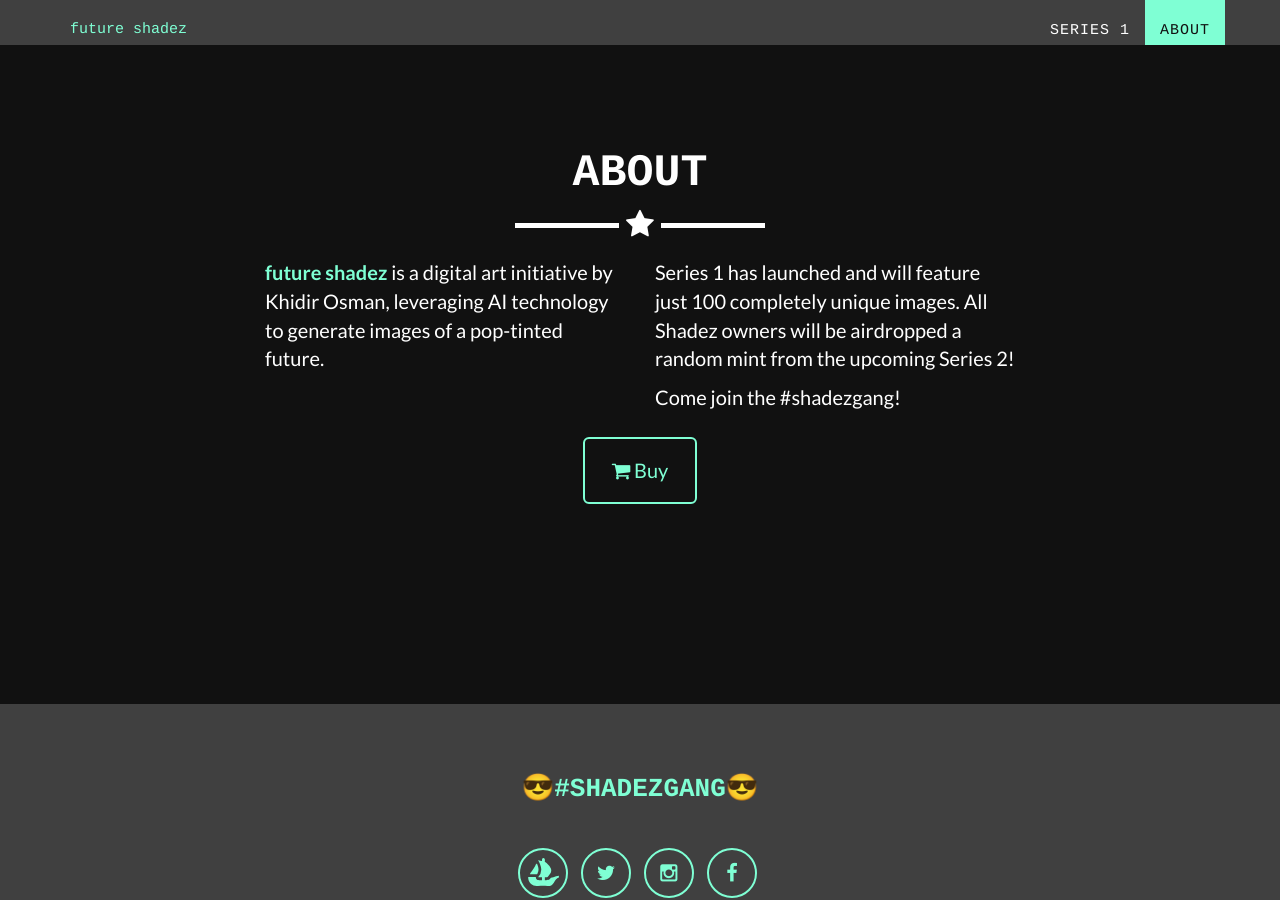
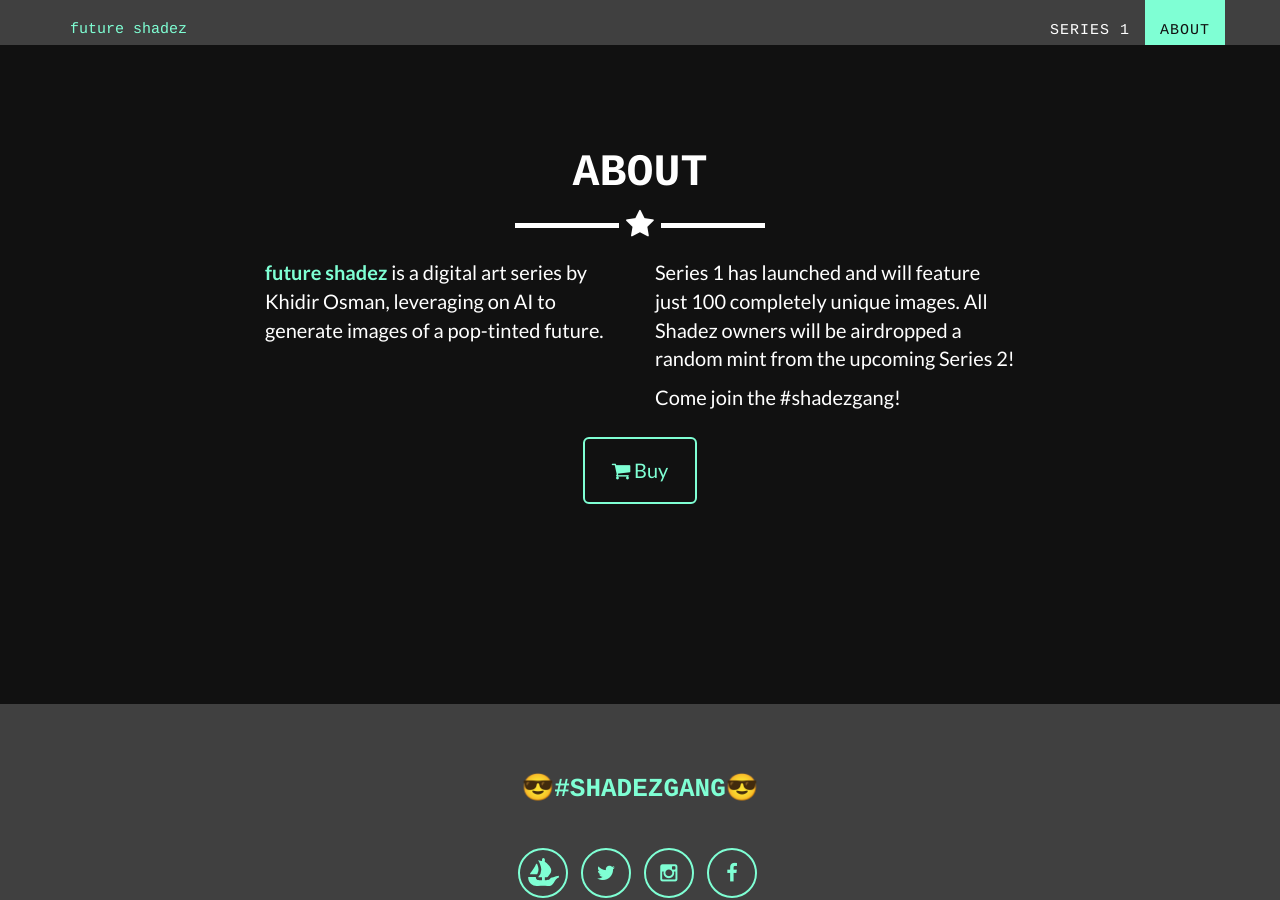
Before and after one commit to futureshadez/futureshadez.github.io, a Jekyll site: the page built from _posts/2021-10-24-Shadez-#3.markdown, in a window 1280 px wide and 900 px high, scrolled down 4466 px. Built offline with Jekyll 4.4.1, drawn with Linux system fonts in a browser that asks for light colours.

Commit message:
Update about.html

```diff
--- a/_includes/about.html
+++ b/_includes/about.html
@@ -9,7 +9,7 @@
             </div>
             <div class="row">
                 <div class="col-lg-4 col-lg-offset-2">
-                    <p><b style="color:#7FFFD4">future shadez</b> is a digital art initiative by Khidir Osman, leveraging AI technology to generate images of a pop-tinted future.</p>
+                    <p><b style="color:#7FFFD4">future shadez</b> is a digital art series by Khidir Osman, leveraging on AI to generate images of a pop-tinted future.</p>
                 </div>
                 <div class="col-lg-4">
                     <p>Series 1 has launched and will feature just 100 completely unique images. All Shadez owners will be airdropped a random mint from the upcoming Series 2!</p><p>Come join the #shadezgang!</p>
```
